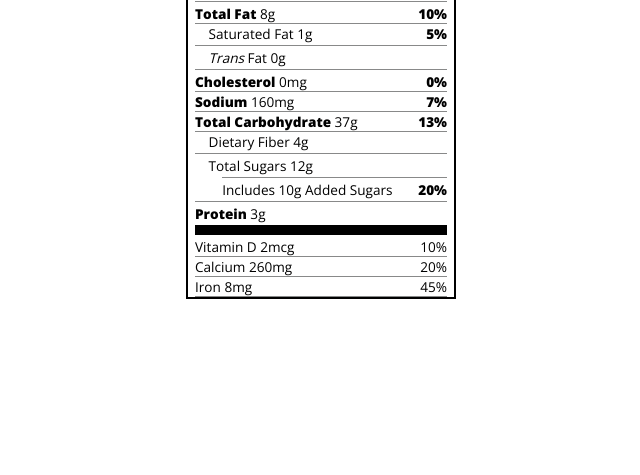
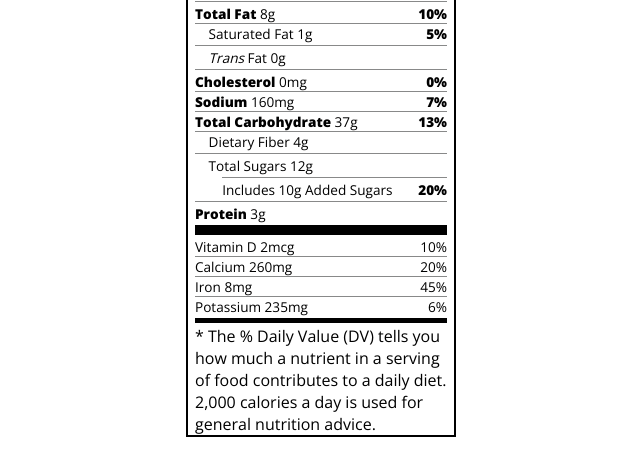
Before and after one commit to tahesha/NutritionFacts, a plain HTML site: page index.html in a window 1280 px wide. Shown: the part 201-676 px from the top of the page, without its empty margins (319-959 px from the left). Drawn offline with nearby package versions, Linux system fonts and the light colour scheme.

Commit message:
Final content added.

```diff
--- a/index.html
+++ b/index.html
@@ -47,7 +47,11 @@
       <p>Vitamin D 2mcg <span>10%</span></p>
       <p>Calcium 260mg <span>20%</span></p>
       <p>Iron 8mg <span>45%</span></p>
+      <p class="no-divider">Potassium 235mg <span>6%</span></p>
     </div>
+    <div class="divider medium"></div>
+    <p class="note">* The % Daily Value (DV) tells you how much a nutrient in a serving of food contributes to a daily
+      diet. 2,000 calories a day is used for general nutrition advice.</p>
   </div>
 </body>
 </html>
```
Also changed, not shown: styles.css (line endings or trailing spaces).
